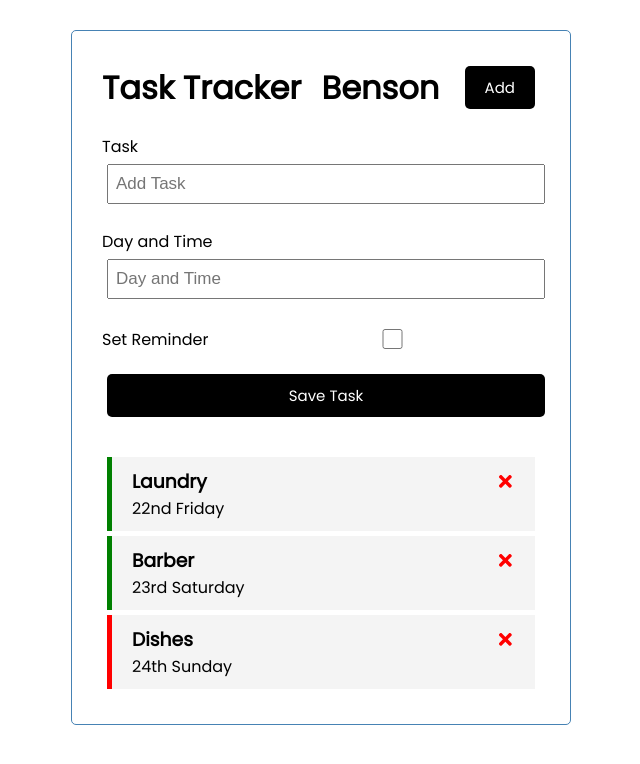
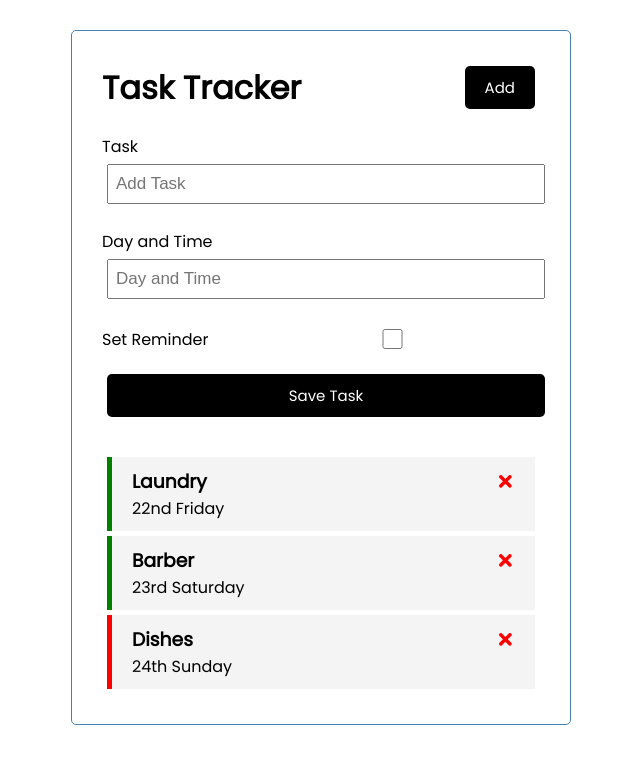
Before and after one commit to ernestmalcolm/task-app, a React (Create React App) app: page / in a window 1280 px wide. Shown: the top 764 px of the page, without its empty margins (319-959 px from the left). Built offline with nearby package versions, Linux system fonts and the light colour scheme.

Commit message:
Removal of proptypes

```diff
--- a/src/App.js
+++ b/src/App.js
@@ -46,7 +46,7 @@ export const App = () => {
 
   return (
     <div className="container">
-      <Header title="Task Tracker" name="Benson" />
+      <Header title="Task Tracker" />
       <AddTask />
       {tasks.length !==0 ?
       <Tasks tasks={tasks} onDelete={deleteTask} onToggle={toggleReminder} />
--- a/src/components/Header.js
+++ b/src/components/Header.js
@@ -1,4 +1,3 @@
-// import PropTypes from "prop-types";
 import Button from "./Button";
 
 const Header = ({title, name}) => {
@@ -10,16 +9,10 @@ const Header = ({title, name}) => {
     return (
         <header className="header">
         <h1>{title}</h1>
-        <h1>{name}</h1>
         <Button onClick={onclick} />
         </header>
     )
 };
 
 
-// Header.propTypes = {
-//   title: PropTypes.string.isRequired,
-// };
-
-
 export default Header;
```
